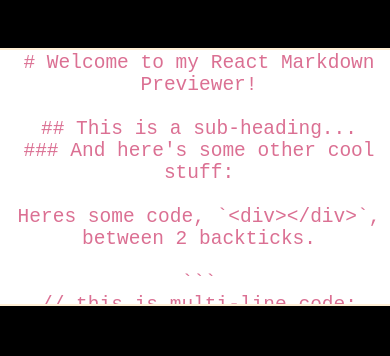
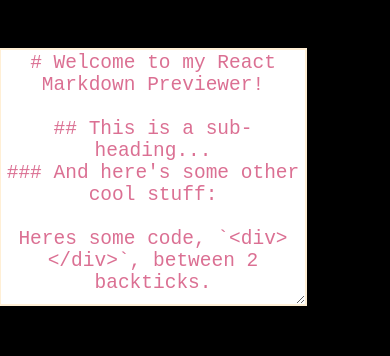
Before and after one commit to dsanderson90/markdown-previewer, a React (Create React App) app: page / in a window 390 px wide. Shown: the top 356 px of the page. Built offline with nearby package versions, Linux system fonts and the light colour scheme.

Commit message:
fixed mobile formatting

```diff
--- a/src/styles/markdown.css
+++ b/src/styles/markdown.css
@@ -28,5 +28,18 @@
   #preview{
     font-size: .95em;
     font-family: monospace;
+    width: 75%;
+    margin: 0 2%;
+  }
+
+  textarea {
+    margin: 10% 1%;
+    font-size: 1.5em;
+    text-align: center;
+    color: palevioletred;
+    border: 2px solid papayawhip;
+    width: 75%;
+    height: 250px;
+    font-family: monospace;
   }
 }
```
